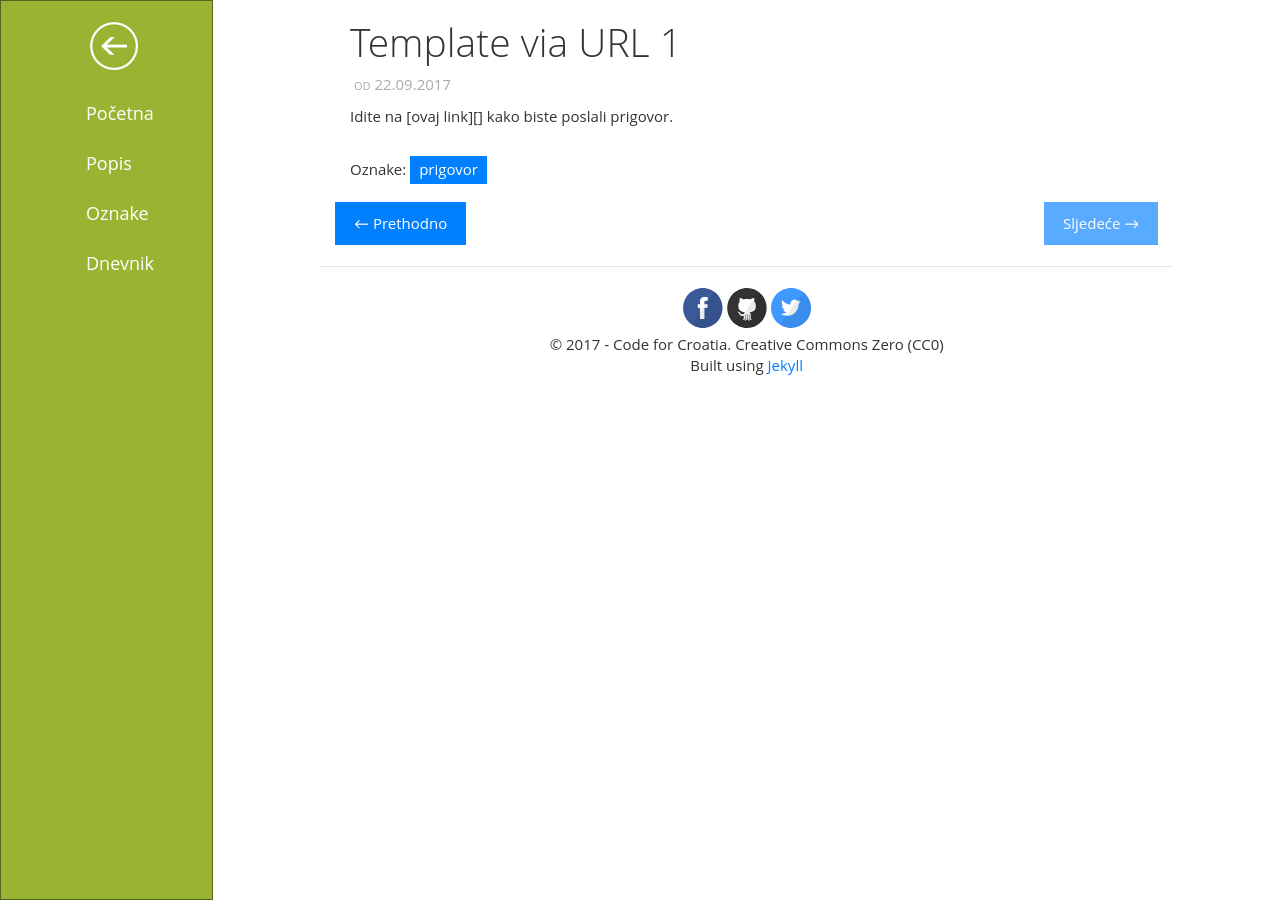
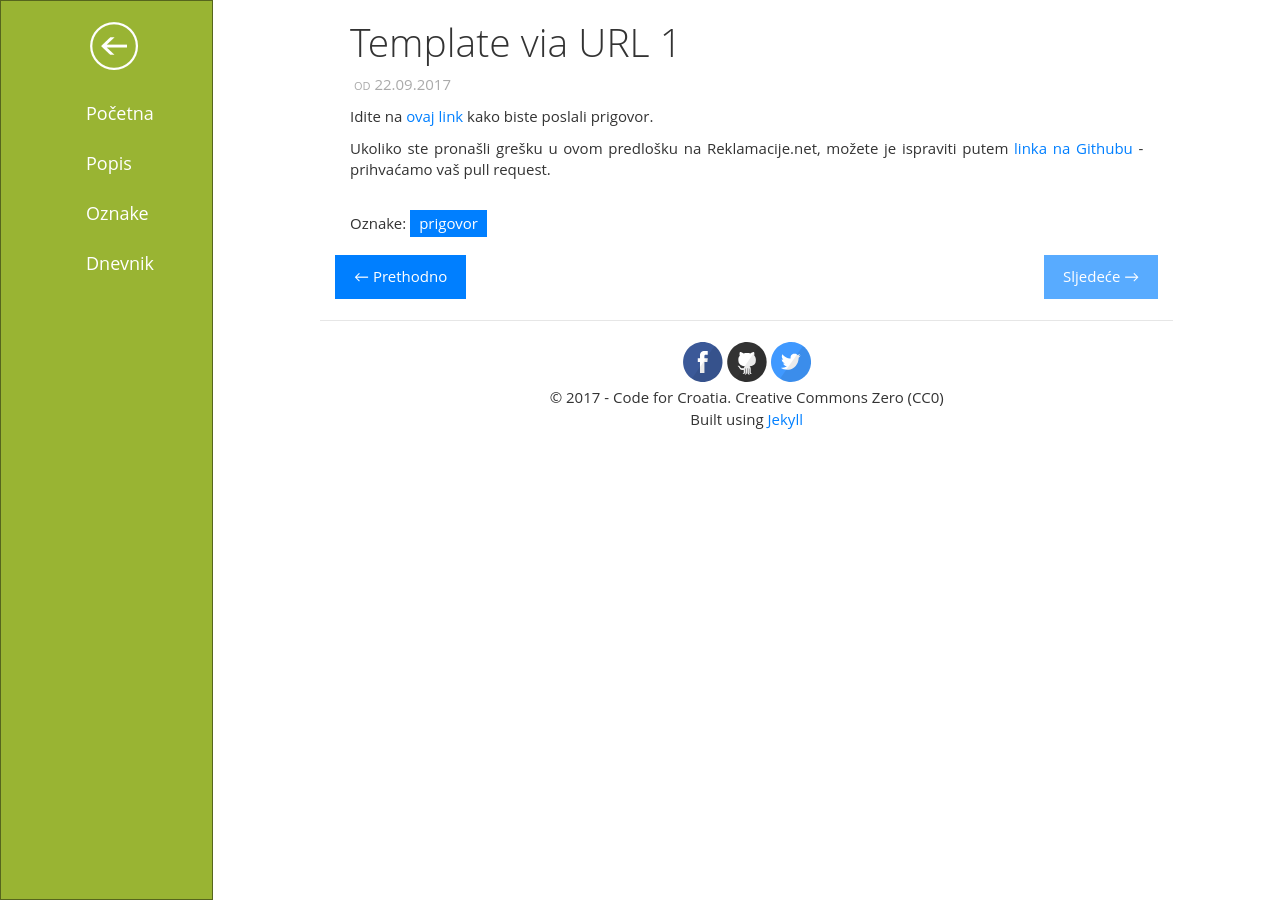
Before and after one commit to codeforcroatia/reklamacijenet-podnesi, a Jekyll site: the page built from _posts/2017-09-22-template-url.md, in a window 1280 px wide. Built offline with Jekyll 4.4.1, drawn with Linux system fonts in a browser that asks for light colours.

Commit message:
Update 2017-09-22-template-url.md

```diff
--- a/_posts/2017-09-22-template-url.md
+++ b/_posts/2017-09-22-template-url.md
@@ -8,4 +8,6 @@ eurl:         http://reklamacije.net
 description:  Template for reporting something via IPZ
 ---
 
-Idite na [ovaj link][{{post.eurl}}] kako biste poslali prigovor.
+Idite na <a href="{{ post.eurl }}">ovaj link</a> kako biste poslali prigovor.
+
+Ukoliko ste pronašli grešku u ovom predlošku na Reklamacije.net, možete je ispraviti putem <a href="{{ site.github }}/{{ site.project-repository }}/edit/gh-pages/{{ page.path }}">linka na Githubu</a> - prihvaćamo vaš pull request.
```
